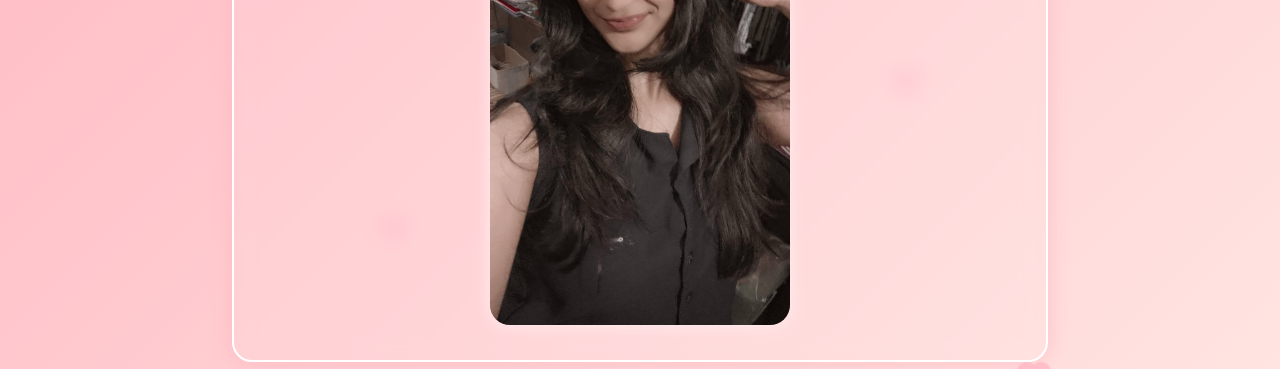
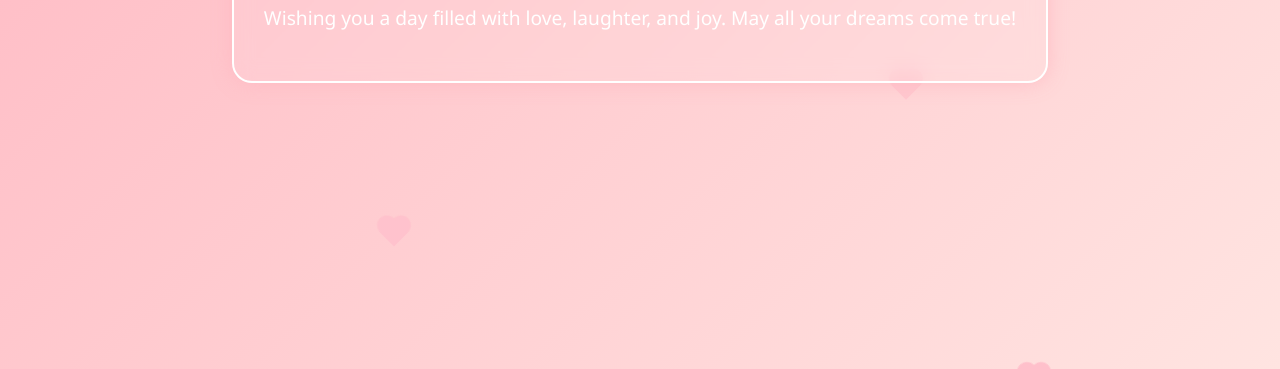
Before and after one commit to maveric1413/siddharth, a plain HTML site: page index.html in a window 1280 px wide. Shown: the part 431-800 px from the top of the page. Drawn offline with Linux system fonts and the light colour scheme.

Commit message:
Update index.html

```diff
--- a/index.html
+++ b/index.html
@@ -102,7 +102,7 @@
   <div class="card">
     <h1>Happy Birthday Dimpy! 🎉</h1>
     <p>Wishing you a day filled with love, laughter, and joy. May all your dreams come true!</p>
-    <img src="123.jpeg" alt="Birthday Girl" />
+
   </div>
 
   <div class="hearts">
```
